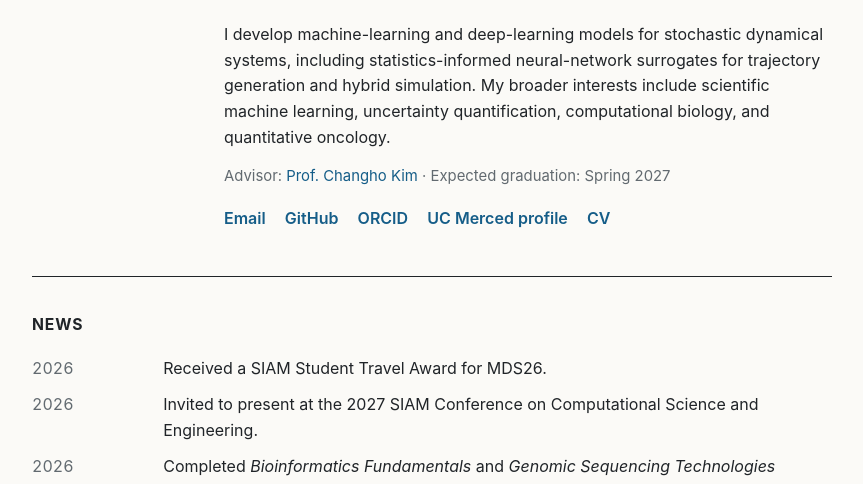
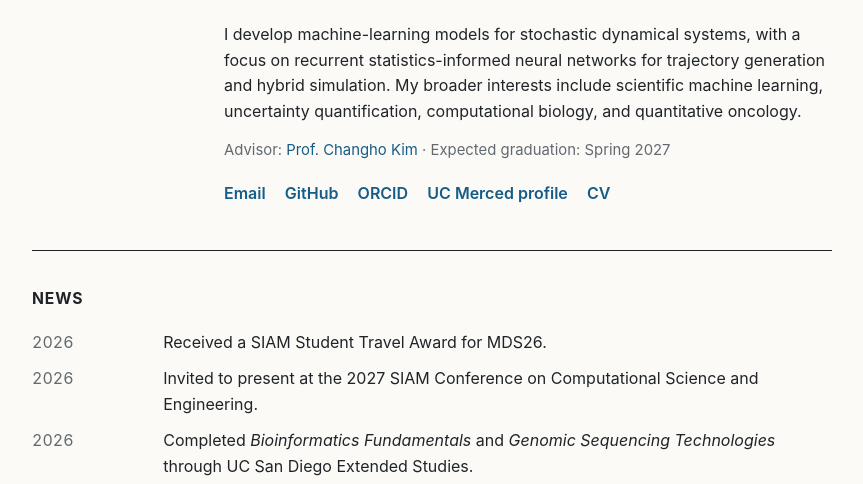
Before and after one commit to Zihan-Xu527/zihan-xu527.github.io, a plain HTML site: page index.html in a window 1280 px wide. Shown: the part 257-741 px from the top of the page, without its empty margins (208-1071 px from the left). Drawn offline with Linux system fonts and the light colour scheme.

Commit message:
Use machine learning as the broader research framing

```diff
--- a/index.html
+++ b/index.html
@@ -4,20 +4,20 @@
     <meta charset="utf-8">
     <meta name="viewport" content="width=device-width, initial-scale=1">
     <title>Zihan Xu | Applied Mathematics &amp; Scientific Machine Learning</title>
-    <meta name="description" content="Zihan Xu is a Ph.D. candidate in Applied Mathematics at UC Merced developing machine-learning and deep-learning models for stochastic dynamical systems, with interests in uncertainty quantification and mathematical oncology.">
+    <meta name="description" content="Zihan Xu is a Ph.D. candidate in Applied Mathematics at UC Merced developing machine-learning models for stochastic dynamical systems, with interests in uncertainty quantification and mathematical oncology.">
     <meta name="author" content="Zihan Xu">
     <meta name="theme-color" content="#fbfaf7">
     <meta property="og:type" content="website">
     <meta property="og:url" content="https://zihanxu.com/">
     <meta property="og:title" content="Zihan Xu | Applied Mathematics &amp; Scientific Machine Learning">
-    <meta property="og:description" content="Machine learning and deep learning for stochastic dynamical systems, uncertainty quantification, and mathematical oncology.">
+    <meta property="og:description" content="Machine learning for stochastic dynamical systems, uncertainty quantification, and mathematical oncology.">
     <meta property="og:image" content="https://zihanxu.com/og.png">
     <meta property="og:image:width" content="1200">
     <meta property="og:image:height" content="630">
     <meta property="og:image:alt" content="Zihan Xu — Applied Mathematics and Scientific Machine Learning">
     <meta name="twitter:card" content="summary_large_image">
     <meta name="twitter:title" content="Zihan Xu | Applied Mathematics &amp; Scientific Machine Learning">
-    <meta name="twitter:description" content="Machine learning and deep learning for stochastic dynamical systems, uncertainty quantification, and mathematical oncology.">
+    <meta name="twitter:description" content="Machine learning for stochastic dynamical systems, uncertainty quantification, and mathematical oncology.">
     <meta name="twitter:image" content="https://zihanxu.com/og.png">
     <link rel="canonical" href="https://zihanxu.com/">
     <link rel="icon" href="favicon.svg" type="image/svg+xml">
@@ -35,9 +35,9 @@
             <p class="position">Ph.D. Candidate in Applied Mathematics<br>University of California, Merced</p>
             <p class="seeking">Seeking postdoctoral or research scientist opportunities in mathematical oncology.</p>
             <p>
-              I develop machine-learning and deep-learning models for stochastic dynamical systems,
-              including statistics-informed neural-network surrogates for trajectory generation and
-              hybrid simulation. My broader interests include scientific machine learning, uncertainty
+              I develop machine-learning models for stochastic dynamical systems, with a focus on
+              recurrent statistics-informed neural networks for trajectory generation and hybrid
+              simulation. My broader interests include scientific machine learning, uncertainty
               quantification, computational biology, and quantitative oncology.
             </p>
             <p class="meta">Advisor: <a href="https://sites.ucmerced.edu/ckim103/">Prof. Changho Kim</a> &middot; Expected graduation: Spring 2027</p>
```
